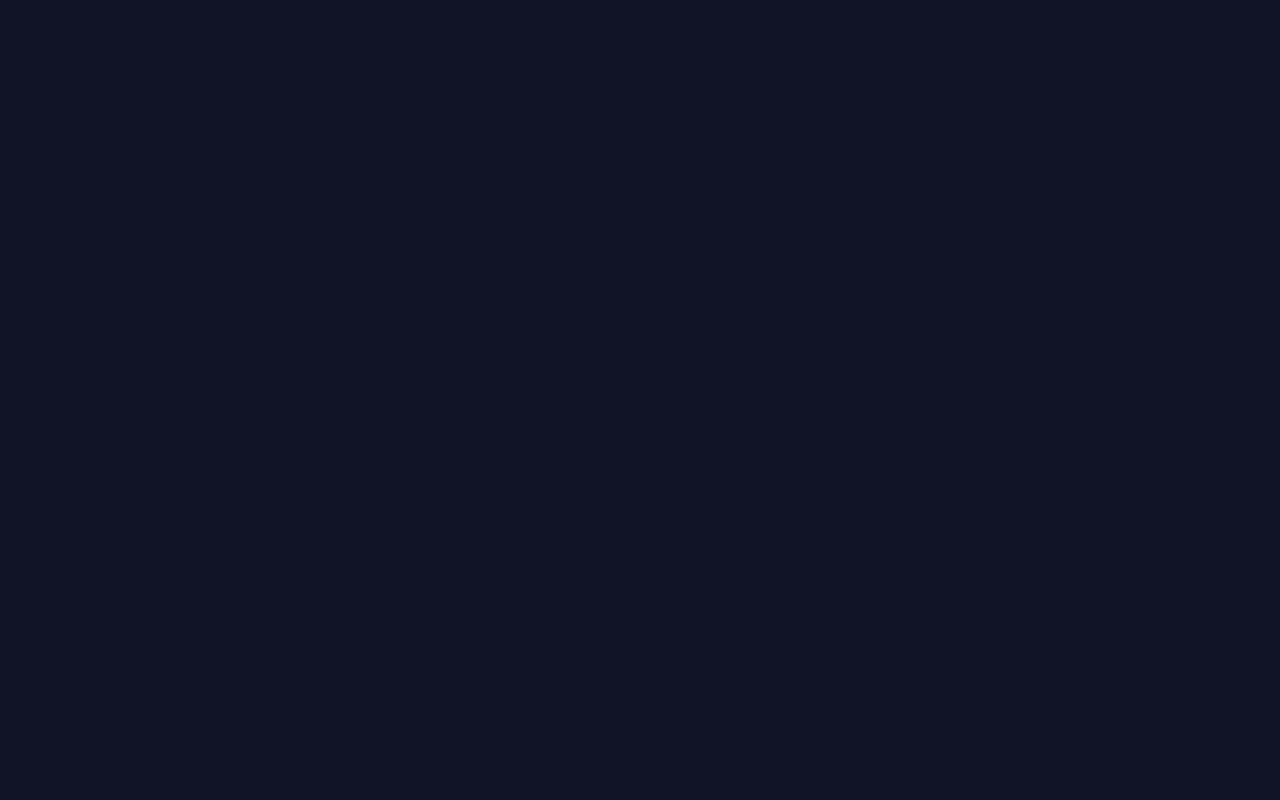
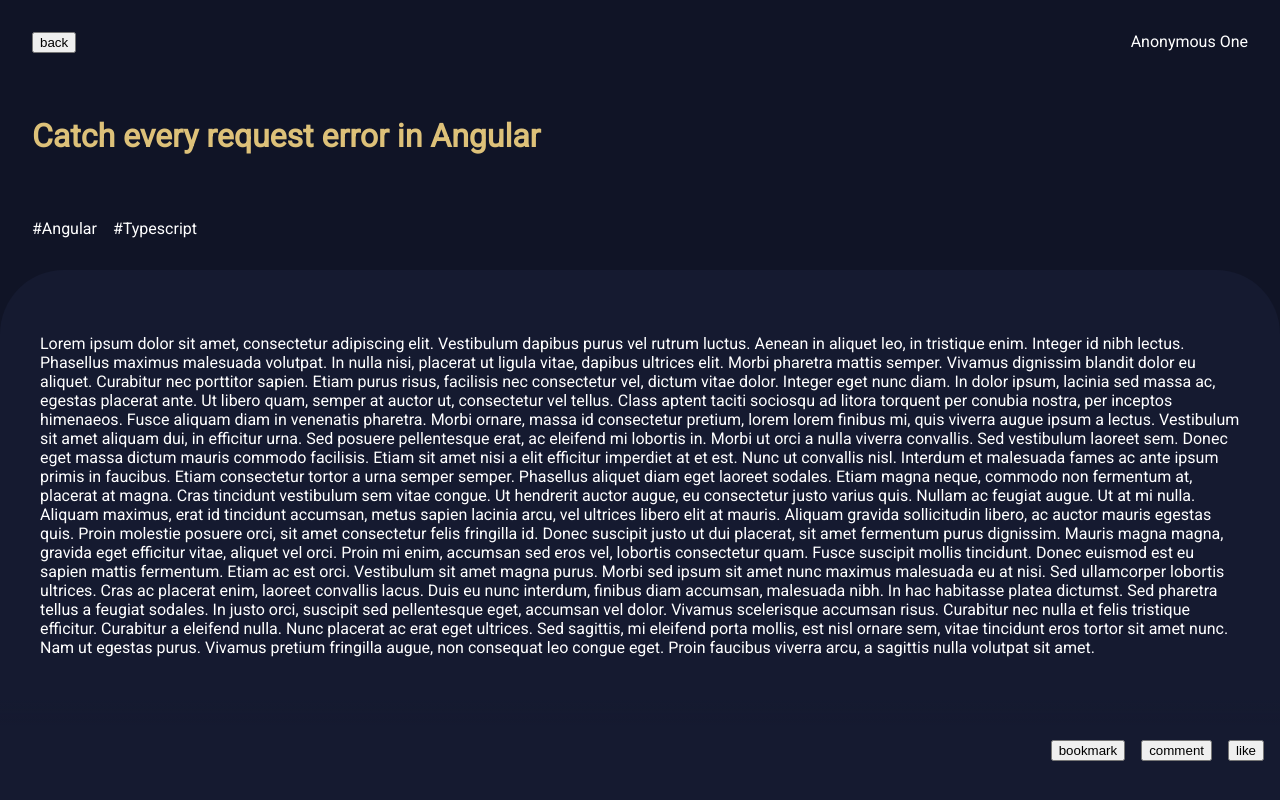
Before and after one commit to aaronjonesii/test-blog-design, an Angular app: page /story in a window 1280 px wide. Before the commit this address led to /. Shown: the top 800 px of the page. Built offline with nearby package versions, Linux system fonts and the light colour scheme; a web font is replaced by a local one.

Commit message:
feat: story detail page

```diff
--- a/src/app/app-routing.module.ts
+++ b/src/app/app-routing.module.ts
@@ -2,10 +2,12 @@
 import { RouterModule, Routes } from '@angular/router';
 import {HomeComponent} from "./home/home.component";
 import {SearchComponent} from "./search/search.component";
+import {StoryDetailComponent} from "./story-detail/story-detail.component";
 
 const routes: Routes = [
   { path: '', component: HomeComponent, pathMatch: 'full' },
-  { path: 'search', component: SearchComponent }
+  { path: 'search', component: SearchComponent },
+  { path: 'story', component: StoryDetailComponent }
 ];
 
 @NgModule({
--- a/src/app/app.module.ts
+++ b/src/app/app.module.ts
@@ -5,12 +5,14 @@
 import { AppComponent } from './app.component';
 import { HomeComponent } from './home/home.component';
 import { SearchComponent } from './search/search.component';
+import { StoryDetailComponent } from './story-detail/story-detail.component';
 
 @NgModule({
   declarations: [
     AppComponent,
     HomeComponent,
-    SearchComponent
+    SearchComponent,
+    StoryDetailComponent
   ],
   imports: [
     BrowserModule,
--- /dev/null
+++ b/src/app/story-detail/story-detail.component.html
@@ -0,0 +1,22 @@
+<header class="header">
+  <button>back</button>
+  <span class="story-author">Anonymous One</span>
+</header>
+
+<h2 class="story-title">Catch every request error in Angular</h2>
+
+<div class="tags">
+  <span class="tag">#Angular</span>
+  <span class="tag">#Typescript</span>
+</div>
+
+<div class="story">
+  <div class="story-content">
+    {{story.content}}
+  </div>
+  <div class="story-actions">
+    <button>bookmark</button>
+    <button>comment</button>
+    <button>like</button>
+  </div>
+</div>
--- /dev/null
+++ b/src/app/story-detail/story-detail.component.scss
@@ -0,0 +1,54 @@
+@import 'src/styles';
+
+:host {
+  display: flex;
+  flex-direction: column;
+  .header {
+    display: flex;
+    justify-content: space-between;
+    margin: 2rem;
+  }
+  .story-title {
+    font-size: 2rem;
+    color: $gold-color;
+    margin: 2rem;
+  }
+  .tags {
+    display: flex;
+    margin: 2rem;
+    .tag:not(:last-child) {
+      margin-right: 1rem;
+    }
+  }
+  .story {
+    background: $background-basic-color-3;
+    border-top-left-radius: 4rem;
+    border-top-right-radius: 4rem;
+    .story-content {
+      padding: 4rem 2.5rem;
+    }
+    .story-actions {
+      display: flex;
+      justify-content: flex-end;
+      align-items: center;
+      height: 100px;
+      background: $background-basic-color-2;
+      /* Permalink - use to edit and share this gradient: https://colorzilla.com/gradient-editor/#ffffff+0,151a30+65&0+0,1+65 */
+      background: -moz-linear-gradient(top,  rgba(255,255,255,0) 0%, rgba(21,26,48,1) 25%); /* FF3.6-15 */
+      background: -webkit-linear-gradient(top,  rgba(255,255,255,0) 0%,rgba(21,26,48,1) 25%); /* Chrome10-25,Safari5.1-6 */
+      background: linear-gradient(to bottom,  rgba(255,255,255,0) 0%,rgba(21,26,48,1) 25%); /* W3C, IE10+, FF16+, Chrome26+, Opera12+, Safari7+ */
+      filter: progid:DXImageTransform.Microsoft.gradient( startColorstr='#00ffffff', endColorstr='#151a30',GradientType=0 ); /* IE6-9 */
+
+
+
+      position: sticky;
+      left: 0;
+      right: 0;
+      bottom: 0;
+      button {
+        height: min-content;
+        margin-right: 1rem;
+      }
+    }
+  }
+}
--- /dev/null
+++ b/src/app/story-detail/story-detail.component.ts
@@ -0,0 +1,27 @@
+import { Component, OnInit } from '@angular/core';
+
+@Component({
+  selector: 'anon-story-detail',
+  templateUrl: './story-detail.component.html',
+  styleUrls: ['./story-detail.component.scss']
+})
+export class StoryDetailComponent implements OnInit {
+  story = {
+    content: '\n' +
+      '\n' +
+      'Lorem ipsum dolor sit amet, consectetur adipiscing elit. Vestibulum dapibus purus vel rutrum luctus. Aenean in aliquet leo, in tristique enim. Integer id nibh lectus. Phasellus maximus malesuada volutpat. In nulla nisi, placerat ut ligula vitae, dapibus ultrices elit. Morbi pharetra mattis semper. Vivamus dignissim blandit dolor eu aliquet. Curabitur nec porttitor sapien. Etiam purus risus, facilisis nec consectetur vel, dictum vitae dolor. Integer eget nunc diam. In dolor ipsum, lacinia sed massa ac, egestas placerat ante. Ut libero quam, semper at auctor ut, consectetur vel tellus. Class aptent taciti sociosqu ad litora torquent per conubia nostra, per inceptos himenaeos. Fusce aliquam diam in venenatis pharetra. Morbi ornare, massa id consectetur pretium, lorem lorem finibus mi, quis viverra augue ipsum a lectus. Vestibulum sit amet aliquam dui, in efficitur urna.\n' +
+      '\n' +
+      'Sed posuere pellentesque erat, ac eleifend mi lobortis in. Morbi ut orci a nulla viverra convallis. Sed vestibulum laoreet sem. Donec eget massa dictum mauris commodo facilisis. Etiam sit amet nisi a elit efficitur imperdiet at et est. Nunc ut convallis nisl. Interdum et malesuada fames ac ante ipsum primis in faucibus.\n' +
+      '\n' +
+      'Etiam consectetur tortor a urna semper semper. Phasellus aliquet diam eget laoreet sodales. Etiam magna neque, commodo non fermentum at, placerat at magna. Cras tincidunt vestibulum sem vitae congue. Ut hendrerit auctor augue, eu consectetur justo varius quis. Nullam ac feugiat augue. Ut at mi nulla. Aliquam maximus, erat id tincidunt accumsan, metus sapien lacinia arcu, vel ultrices libero elit at mauris.\n' +
+      '\n' +
+      'Aliquam gravida sollicitudin libero, ac auctor mauris egestas quis. Proin molestie posuere orci, sit amet consectetur felis fringilla id. Donec suscipit justo ut dui placerat, sit amet fermentum purus dignissim. Mauris magna magna, gravida eget efficitur vitae, aliquet vel orci. Proin mi enim, accumsan sed eros vel, lobortis consectetur quam. Fusce suscipit mollis tincidunt. Donec euismod est eu sapien mattis fermentum. Etiam ac est orci. Vestibulum sit amet magna purus. Morbi sed ipsum sit amet nunc maximus malesuada eu at nisi. Sed ullamcorper lobortis ultrices. Cras ac placerat enim, laoreet convallis lacus. Duis eu nunc interdum, finibus diam accumsan, malesuada nibh. In hac habitasse platea dictumst. Sed pharetra tellus a feugiat sodales.\n' +
+      '\n' +
+      'In justo orci, suscipit sed pellentesque eget, accumsan vel dolor. Vivamus scelerisque accumsan risus. Curabitur nec nulla et felis tristique efficitur. Curabitur a eleifend nulla. Nunc placerat ac erat eget ultrices. Sed sagittis, mi eleifend porta mollis, est nisl ornare sem, vitae tincidunt eros tortor sit amet nunc. Nam ut egestas purus. Vivamus pretium fringilla augue, non consequat leo congue eget. Proin faucibus viverra arcu, a sagittis nulla volutpat sit amet. '
+  }
+
+  constructor() { }
+
+  ngOnInit(): void {}
+
+}
```
